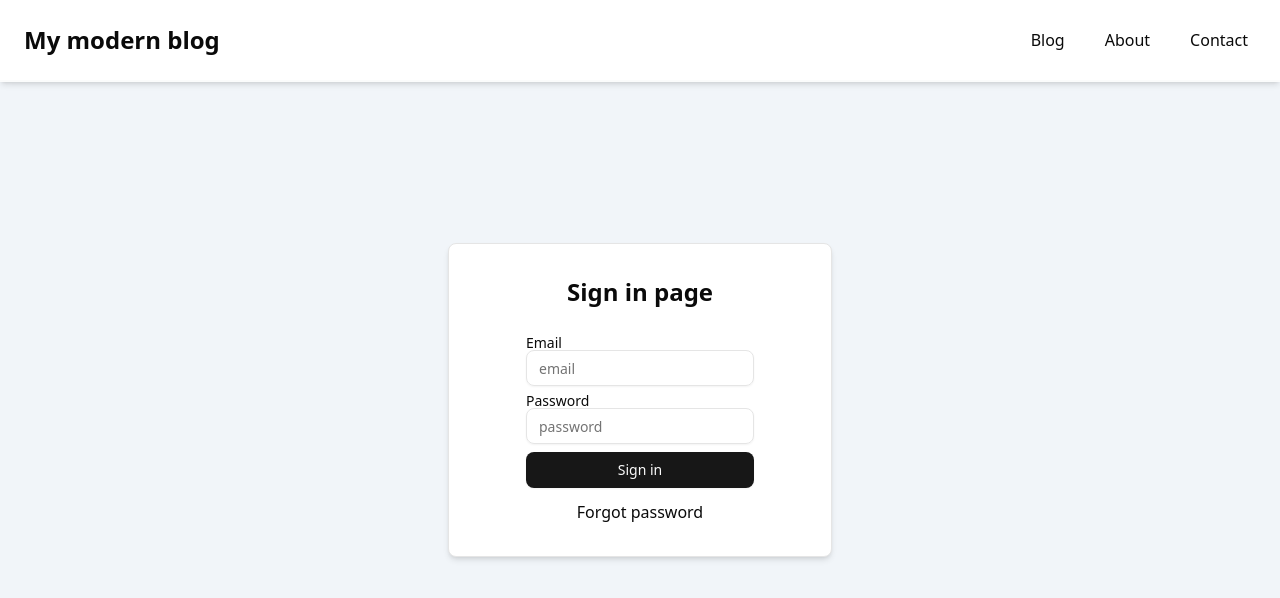
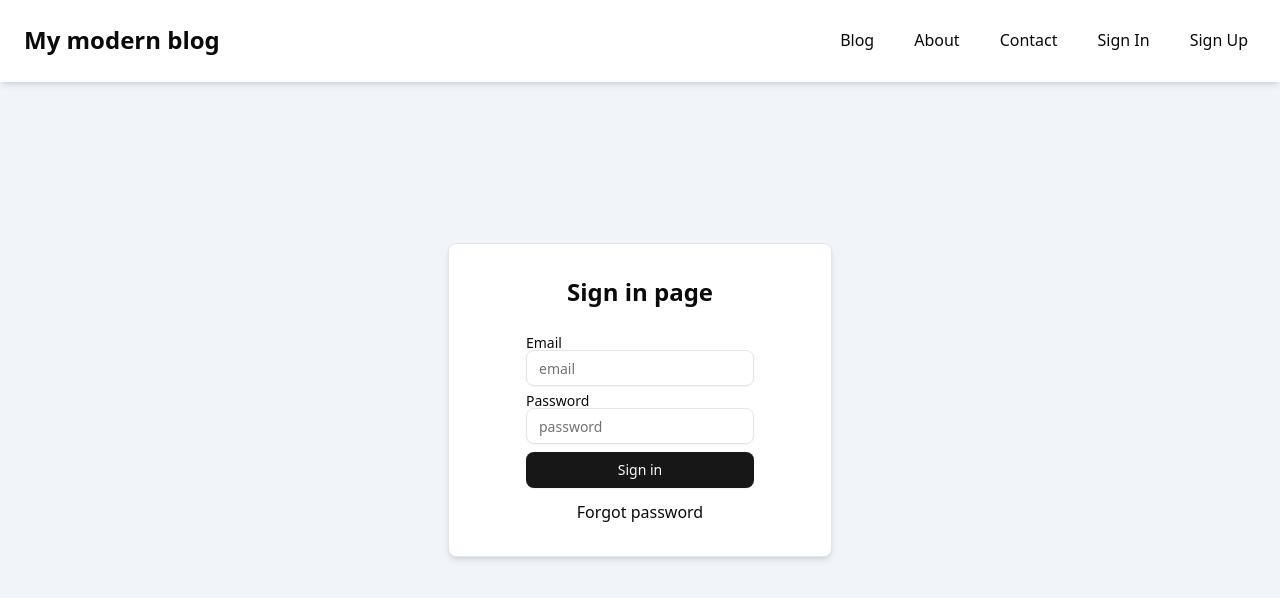
Before and after one commit to hai2k2yt/post-manage-front, a Next.js app in the folder apps/front/: page /auth/signin in a window 1280 px wide. Shown: the top 598 px of the page. Built offline with nearby package versions, Linux system fonts and the light colour scheme; no server answers.

Commit message:
sign in panel

```diff
--- /dev/null
+++ b/apps/front/src/app/api/auth/signout/route.ts
@@ -0,0 +1,7 @@
+import {deleteSession} from "@/lib/session";
+import {redirect} from "next/navigation";
+
+export async function GET() {
+  await deleteSession()
+  redirect("/")
+}
--- a/apps/front/src/components/navbar.tsx
+++ b/apps/front/src/components/navbar.tsx
@@ -1,10 +1,14 @@
 import Link from "next/link";
+import {getSession} from "@/lib/session";
+import SignInPanel from "@/components/signInPanel";
 
 type Props = {
 
 }
 
-const Navbar = (props: Props) => {
+const Navbar = async (props: Props) => {
+  const session = await getSession()
+
   return (
     <>
       <h1 className="text-2xl font-bold p-2">My modern blog</h1>
@@ -18,6 +22,9 @@ const Navbar = (props: Props) => {
         <Link href="#contact" className="">
           Contact
         </Link>
+        {session && session.user
+          ? (<a href="/api/auth/signout">Sign out</a>)
+          : (<SignInPanel />)}
       </div>
     </>
   )
--- /dev/null
+++ b/apps/front/src/components/signInPanel.tsx
@@ -0,0 +1,12 @@
+import Link from "next/link";
+
+const SignInPanel = () => {
+  return (
+    <>
+      <Link href="/auth/signin">Sign In</Link>
+      <Link href="/auth/signup">Sign Up</Link>
+    </>
+  )
+}
+
+export default SignInPanel
```
